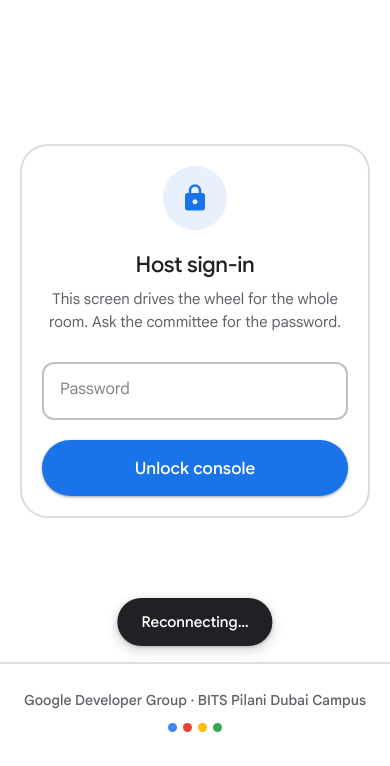
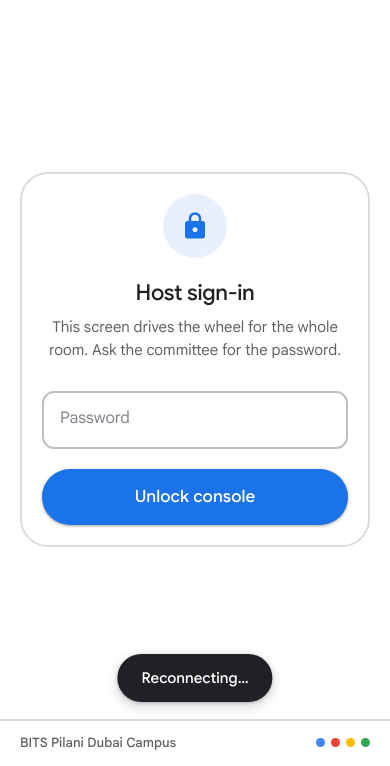
Before and after one commit to Karang1908/GDG-Onboarding, a website: page public/admin.html in a window 390 px wide. Shown: the part 78-844 px from the top of the page. Drawn offline with nearby package versions, Linux system fonts and the light colour scheme; no server answers.

Commit message:
fix: shrink the footer and fix a 320px overflow on the player form
Footer was 104-125px tall on phones and wrapped to two lines at <=360px.
Trimmed padding and, on narrow screens, dropped the "Google Developer Group ·"
prefix so it stays one short line — the app bar already carries the full lockup.
Now 48px on every phone tested and 57px on desktop (was 82px). The last line
also respects env(safe-area-inset-bottom) for notched devices.

Separately, the player form overflowed horizontally at 320px: the full-width
submit button has a nowrap label plus 68px of side padding, giving it a
min-content width of 256px, which cascaded up and pushed the card 12px past the
viewport. A block button centres its own label, so that padding was doing
nothing but inflating the minimum — reduced it for .btn-block only.

Co-Authored-By: Claude Opus 5 <noreply@anthropic.com>
Claude-Session: https://claude.ai/code/session_0146pCn4waHLyCywEkpkMDv2

```diff
--- a/public/admin.html
+++ b/public/admin.html
@@ -173,7 +173,7 @@
     </main>
 
     <footer class="footer">
-      <span>Google Developer Group · BITS Pilani Dubai Campus</span>
+      <span><span class="footer-long">Google Developer Group · </span>BITS Pilani Dubai Campus</span>
       <span class="footer-dots"><i></i><i></i><i></i><i></i></span>
     </footer>
 
--- a/public/style.css
+++ b/public/style.css
@@ -423,6 +423,11 @@ button {
 
 .btn-block {
   width: 100%;
+  /* A full-width button already centres its label, so the generous side padding
+     buys nothing — it only inflates the button's min-content width, which on a
+     320px phone pushed the whole card wider than the viewport. */
+  padding-left: 16px;
+  padding-right: 16px;
 }
 
 .icon-btn {
@@ -1316,7 +1321,9 @@ button {
   flex: none;
   margin-top: auto;
   border-top: 2px solid var(--border);
-  padding: 26px clamp(20px, 4vw, 40px) 34px;
+  /* env() keeps the last line clear of the home indicator on notched phones. */
+  padding: 16px clamp(20px, 4vw, 40px)
+    calc(18px + env(safe-area-inset-bottom, 0px));
   display: flex;
   justify-content: space-between;
   align-items: center;
@@ -1330,13 +1337,22 @@ button {
   font-weight: 500;
 }
 
-/* On a phone the two halves wrap into a ragged L; stack them centred instead. */
+.footer-dots {
+  flex: none;
+}
+
 @media (max-width: 560px) {
   .footer {
-    flex-direction: column;
-    justify-content: center;
-    text-align: center;
+    padding: 12px 20px calc(14px + env(safe-area-inset-bottom, 0px));
+    font-size: 0.8125rem;
     gap: 12px;
+  }
+
+  /* The app bar already carries the full lockup, so the footer only needs the
+     campus. Dropping the prefix is what keeps this to one short line — stacking
+     it instead made the footer 104-125px tall on a phone. */
+  .footer-long {
+    display: none;
   }
 }
 
```
Also changed, not shown: public/index.html (+1 -1 lines), public/player.html (+1 -1 lines).
